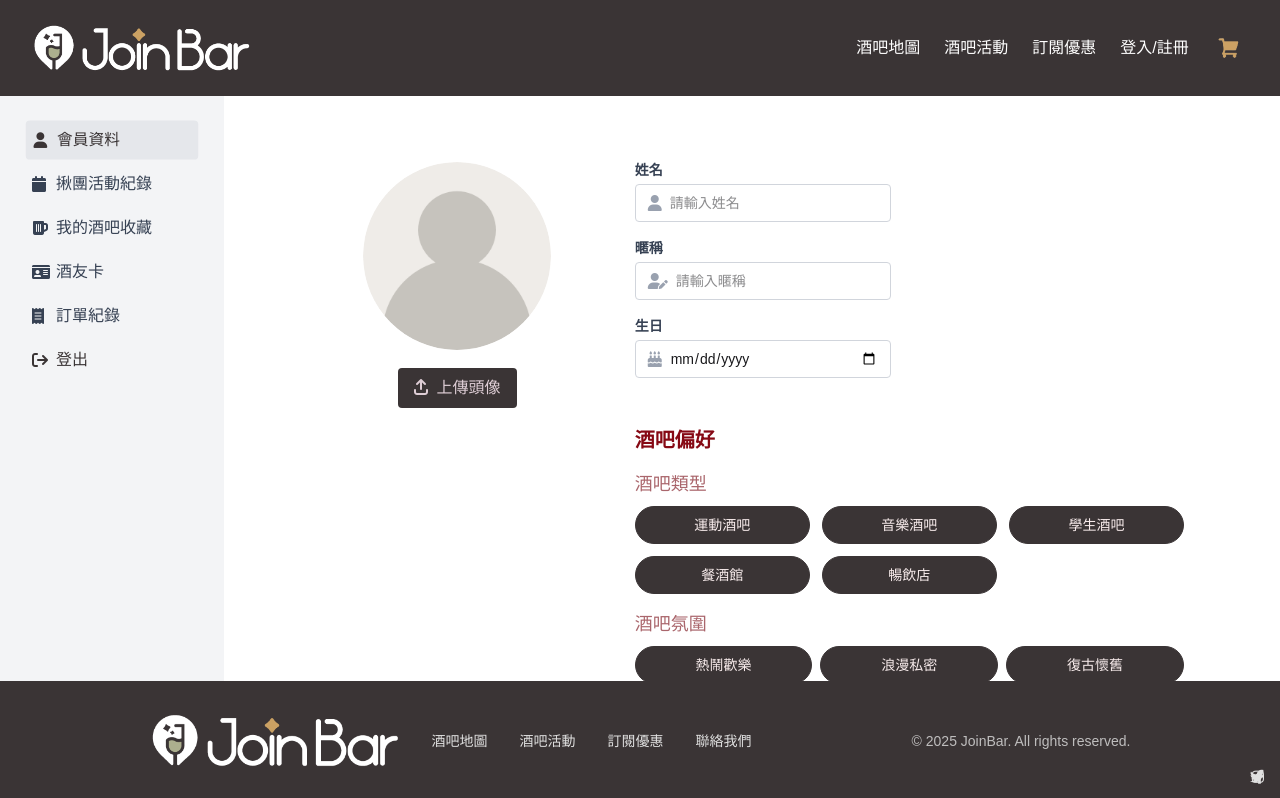
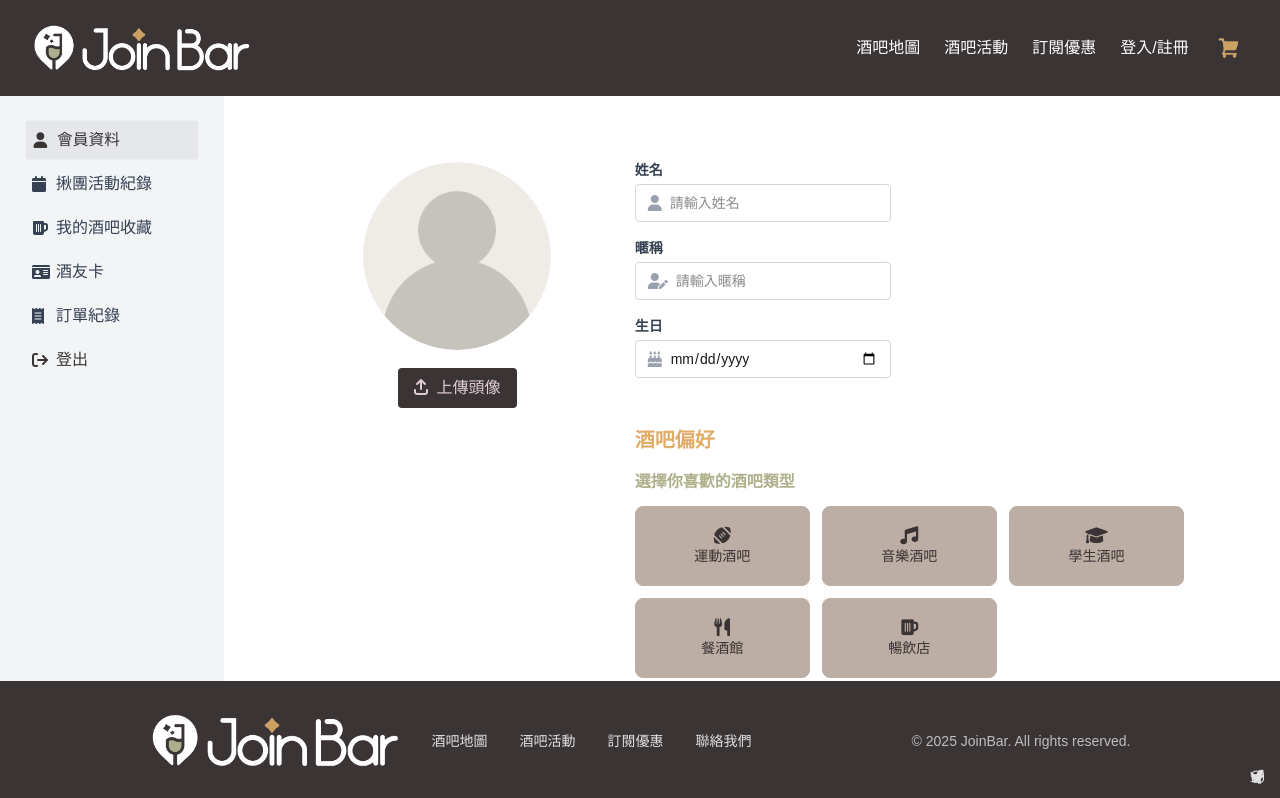
Before and after one commit to JoinBar-project/joinbar-frontend, a Vue app: page /member/1/profile/edit in a window 1280 px wide. Shown: the top 798 px of the page. Built offline with nearby package versions, Linux system fonts and the light colour scheme; no server answers.

Commit message:
style: apply Preference.vue layout styles to ProfileForm

```diff
--- a/src/components/member/ProfileForm.vue
+++ b/src/components/member/ProfileForm.vue
@@ -49,41 +49,43 @@ const props = defineProps({
     </div>
 
     <div class="space-y-4 mt-8">
-      <h2 class="text-xl font-semibold mb-4 text-[#860914]">酒吧偏好</h2>
-
+      <h2 class="text-xl font-semibold mb-4 text-[var(--color-primary-orange)]">酒吧偏好</h2>
       <div>
-        <h3 class="text-lg font-medium mb-2 text-[#aa666c]">酒吧類型</h3>
-        <div class="grid grid-cols-3 gap-3">
+        <h3 class="text-base font-semibold mb-3 text-[var(--color-secondary-green)]">選擇你喜歡的酒吧類型</h3>
+        <div class="grid grid-cols-2 md:grid-cols-3 gap-2 md:gap-3">
           <button
             type="button"
             v-for="type in barTypes"
             :key="type"
-            @click="isEdit && toggleSelection(form.preferences.types, type)"
+            @click="isEdit && toggleSelection(form.preferences.types, type.label)"
             :class="[
-              'text-sm py-2 rounded-full border transition duration-200 cursor-pointer',
-              form.preferences?.types?.includes(type)
-              ? 'bg-[#860914] text-white border-[#860914]'
-              : 'bg-[#3A3435] text-[#f8ecec] border-[#3A3435]',
-            ]">{{ type }}
+              'text-xs md:text-sm py-3 px-2 rounded-lg border transition-all duration-200 flex flex-col items-center justify-center min-h-[75px] md:min-h-[80px] hover:scale-105 cursor-pointer',
+              form.preferences?.types?.includes(type.label)
+                ? 'bg-[var(--color-primary-orange)] text-white border-[var(--color-primary-orange)] shadow-md'
+                : 'bg-[var(--color-icon-secondary)] text-[var(--color-black)] border-[var(--color-icon-secondary)] hover:bg-gray-300',
+            ]">
+            <i :class="[type.icon, 'text-base md:text-lg mb-1']"></i>
+            <span class="text-center leading-tight font-medium">{{ type.label }}</span>
           </button>
         </div>
       </div>
 
       <div>
-        <h3 class="text-lg font-medium mb-2 text-[#aa666c]">酒吧氛圍</h3>
-        <div class="grid grid-cols-3 gap-2">
+        <h3 class="text-base font-semibold mb-3 text-[var(--color-secondary-green)]">選擇你喜歡的酒吧氛圍</h3>
+        <div class="grid grid-cols-2 md:grid-cols-3 gap-2 md:gap-3">
           <button
             type="button"
             v-for="mood in barMoods"
             :key="mood"
-            @click="isEdit && toggleSelection(form.preferences.moods, mood)"
+            @click="isEdit && toggleSelection(form.preferences.moods, mood.label)"
             :class="[
-              'text-sm py-2 rounded-full border transition duration-200 cursor-pointer',
-              form.preferences?.moods?.includes(mood)
-              ? 'bg-[#860914] text-white border-[#860914]'
-              : 'bg-[#3A3435] text-[#f8ecec] border-[#3A3435]',
+              'text-xs md:text-sm py-3 px-2 rounded-lg border transition-all duration-200 flex flex-col items-center justify-center min-h-[75px] md:min-h-[80px] hover:scale-105 cursor-pointer',
+              form.preferences?.moods?.includes(mood.label)
+                ? 'bg-[var(--color-primary-orange)] text-white border-[var(--color-primary-orange)] shadow-md'
+                : 'bg-[var(--color-icon-secondary)] text-[var(--color-black)] border-[var(--color-icon-secondary)] hover:bg-gray-300',
             ]">
-            {{ mood }}
+            <i :class="[mood.icon, 'text-base md:text-lg mb-1']"></i>
+            <span class="text-center leading-tight font-medium">{{ mood.label }}</span>
           </button>
         </div>
       </div>
--- a/src/views/member/profile/Profile.vue
+++ b/src/views/member/profile/Profile.vue
@@ -21,8 +21,22 @@ const profileFields = [
   { model: 'nickname', label: '暱稱', placeholder: '請輸入暱稱', icon: 'fa-solid fa-tag', type: 'text' },
   { model: 'birthday', label: '生日', placeholder: '請輸入生日', icon: 'fa-solid fa-cake-candles', type: 'date' },
 ];
-const barTypes = ['運動酒吧', '音樂酒吧', '學生酒吧', '餐酒館', '暢飲店'];
-const barMoods = ['熱鬧歡樂', '浪漫私密', '復古懷舊', '高級精緻', '輕鬆悠閒'];
+
+const barTypes = [
+  { key: 'sport', label: '運動酒吧', icon: 'fa-solid fa-football' },
+  { key: 'music', label: '音樂酒吧', icon: 'fa-solid fa-music' },
+  { key: 'student', label: '學生酒吧', icon: 'fa-solid fa-graduation-cap' },
+  { key: 'bistro', label: '餐酒館', icon: 'fa-solid fa-utensils' },
+  { key: 'drink', label: '暢飲店', icon: 'fa-solid fa-beer' }
+];
+
+const barMoods = [
+  { key: 'joy', label: '熱鬧歡樂', icon: 'fa-solid fa-champagne-glasses' },
+  { key: 'romantic', label: '浪漫私密', icon: 'fa-solid fa-heart' },
+  { key: 'oldschool', label: '復古懷舊', icon: 'fa-solid fa-record-vinyl' },
+  { key: 'highlevel', label: '高級精緻', icon: 'fa-solid fa-crown' },
+  { key: 'easy', label: '輕鬆悠閒', icon: 'fa-solid fa-leaf' }
+];
 
 watch(
   userId,
@@ -52,7 +66,7 @@ const goToEdit = () => {
         size="lg" />
       </div>
 
-      <!-- 右側：個人資料 + 酒吧偏好 + 編輯按鈕 -->
+      <!-- 右側：個人資料 + 酒吧偏好 + 修改按鈕 -->
       <div class="w-full md:w-2/3 space-y-6 flex flex-col items-center md:items-start">
         <ProfileForm
           :form="profile"
@@ -64,8 +78,8 @@ const goToEdit = () => {
           :errors="{ username: '', nickname: '', birthday: '' }" />
         <div class="text-center md:text-left">
           <button type="button"
-          class="px-4 py-2 bg-gray-800 text-white rounded cursor-pointer active:scale-98 transition-all duration-150"
-          @click="goToEdit">編輯個人資料</button>
+          class="px-4 py-2 bg-[var(--color-black)] text-white rounded cursor-pointer active:scale-98 transition-all duration-150"
+          @click="goToEdit">修改個人資料 <i class="fa-solid fa-pen"></i></button>
         </div>
       </div>
     </div>
--- a/src/views/member/profile/ProfileEdit.vue
+++ b/src/views/member/profile/ProfileEdit.vue
@@ -54,8 +54,22 @@ const profileFields = [
   { model: 'nickname', label: '暱稱', placeholder: '請輸入暱稱', icon: 'fa-solid fa-user-pen', type: 'text' },
   { model: 'birthday', label: '生日', placeholder: '請輸入生日', icon: 'fa-solid fa-cake-candles', type: 'date' },
 ];
-const barTypes = ['運動酒吧', '音樂酒吧', '學生酒吧', '餐酒館', '暢飲店'];
-const barMoods = ['熱鬧歡樂', '浪漫私密', '復古懷舊', '高級精緻', '輕鬆悠閒'];
+
+const barTypes = [
+  { key: 'sport', label: '運動酒吧', icon: 'fa-solid fa-football' },
+  { key: 'music', label: '音樂酒吧', icon: 'fa-solid fa-music' },
+  { key: 'student', label: '學生酒吧', icon: 'fa-solid fa-graduation-cap' },
+  { key: 'bistro', label: '餐酒館', icon: 'fa-solid fa-utensils' },
+  { key: 'drink', label: '暢飲店', icon: 'fa-solid fa-beer' }
+];
+
+const barMoods = [
+  { key: 'joy', label: '熱鬧歡樂', icon: 'fa-solid fa-champagne-glasses' },
+  { key: 'romantic', label: '浪漫私密', icon: 'fa-solid fa-heart' },
+  { key: 'oldschool', label: '復古懷舊', icon: 'fa-solid fa-record-vinyl' },
+  { key: 'highlevel', label: '高級精緻', icon: 'fa-solid fa-crown' },
+  { key: 'easy', label: '輕鬆悠閒', icon: 'fa-solid fa-leaf' }
+];
 
 watch(
   userId,
```
